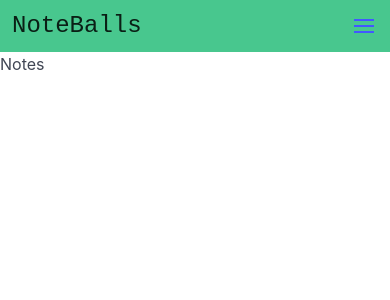
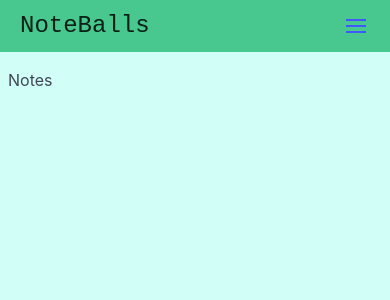
Before and after one commit to EricTimRussell/Refresher, a Vue app: page / in a window 390 px wide. Shown: the top 300 px of the page. Built offline with nearby package versions, Linux system fonts and the light colour scheme.

Commit message:
mobile padding and container

```diff
--- a/index.html
+++ b/index.html
@@ -1,5 +1,5 @@
 <!DOCTYPE html>
-<html lang="">
+<html lang="en" class="has-background-primary-light">
   <head>
     <meta charset="UTF-8">
     <link rel="icon" href="/favicon.ico">
--- a/src/App.vue
+++ b/src/App.vue
@@ -1,7 +1,9 @@
 <template>
   <header>
     <Navbar />
-    <RouterView />
+    <div class="container is-max-desktop px-2 py-4">
+      <RouterView />
+    </div>
   </header>
 </template>
 
--- a/src/components/layout/Navbar.vue
+++ b/src/components/layout/Navbar.vue
@@ -1,6 +1,6 @@
 <template>
   <nav class="navbar is-success" role="navigation" aria-label="main navigation">
-    <div class="div container is-max-desktop">
+    <div class="div container is-max-desktop px-2">
       <div class="navbar-brand">
         <div class="navbar-item is-size-4 is-family-monospace">
           NoteBalls
```
